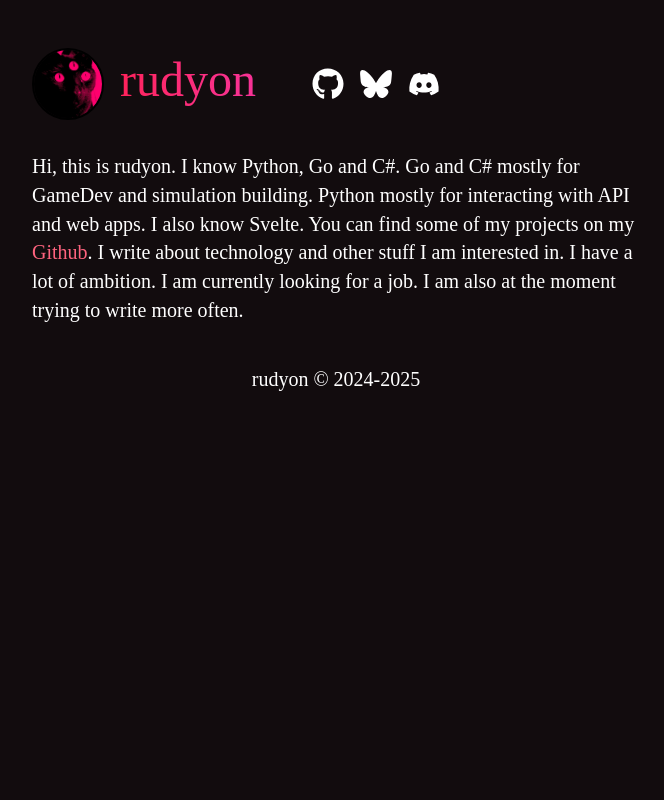
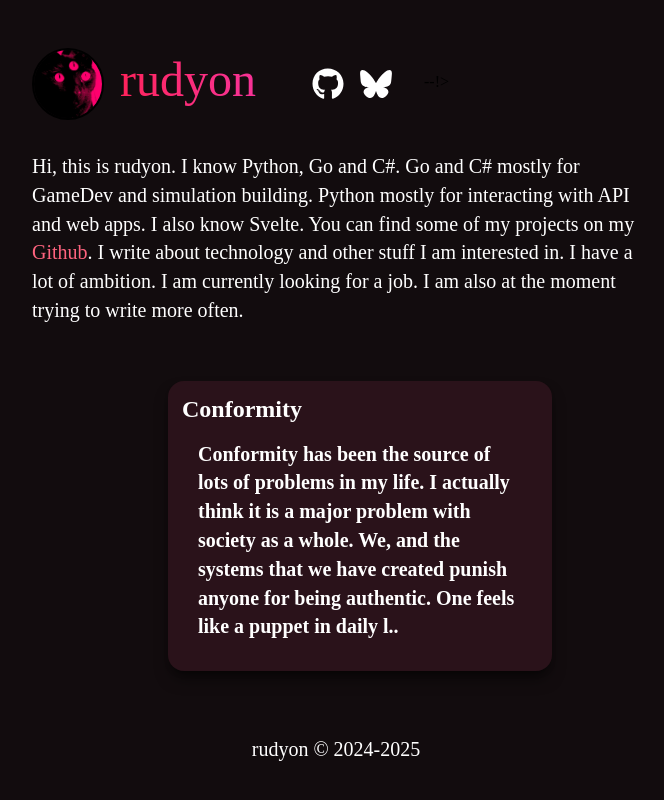
Before and after one commit to rudyon/rudyon.github.io, an Astro site: page / in a window 1280 px wide. Shown: the whole page, without its empty margins (304-968 px from the left). Built offline with nearby package versions, Linux system fonts and the light colour scheme; Astro itself is replaced by a stand-in of ours; a web font is replaced by a local one.

Commit message:
yay now conformity is readable again!

```diff
--- a/src/components/Header.astro
+++ b/src/components/Header.astro
@@ -13,6 +13,6 @@ import profilePicture from "../assets/pfp.jpg"
     <a href="https://bsky.app/profile/rudyon.io" target="_blank" title="Bluesky">
         <svg xmlns="http://www.w3.org/2000/svg" viewBox="0 0 512 512" width="32" height="32"><!--!Font Awesome Free 6.7.2 by @fontawesome - https://fontawesome.com License - https://fontawesome.com/license/free Copyright 2025 Fonticons, Inc.--><path fill="white" d="M111.8 62.2C170.2 105.9 233 194.7 256 242.4c23-47.6 85.8-136.4 144.2-180.2c42.1-31.6 110.3-56 110.3 21.8c0 15.5-8.9 130.5-14.1 149.2C478.2 298 412 314.6 353.1 304.5c102.9 17.5 129.1 75.5 72.5 133.5c-107.4 110.2-154.3-27.6-166.3-62.9l0 0c-1.7-4.9-2.6-7.8-3.3-7.8s-1.6 3-3.3 7.8l0 0c-12 35.3-59 173.1-166.3 62.9c-56.5-58-30.4-116 72.5-133.5C100 314.6 33.8 298 15.7 233.1C10.4 214.4 1.5 99.4 1.5 83.9c0-77.8 68.2-53.4 110.3-21.8z"/></svg>
     </a>
-    <a href="https://discord.gg/vfM9FCTZRj" target="_blank" title="Discord Server">
-        <svg xmlns="http://www.w3.org/2000/svg" viewBox="0 0 640 512" width="32" height="32"><!--!Font Awesome Free 6.7.2 by @fontawesome - https://fontawesome.com License - https://fontawesome.com/license/free Copyright 2025 Fonticons, Inc.--><path fill="white" d="M524.5 69.8a1.5 1.5 0 0 0 -.8-.7A485.1 485.1 0 0 0 404.1 32a1.8 1.8 0 0 0 -1.9 .9 337.5 337.5 0 0 0 -14.9 30.6 447.8 447.8 0 0 0 -134.4 0 309.5 309.5 0 0 0 -15.1-30.6 1.9 1.9 0 0 0 -1.9-.9A483.7 483.7 0 0 0 116.1 69.1a1.7 1.7 0 0 0 -.8 .7C39.1 183.7 18.2 294.7 28.4 404.4a2 2 0 0 0 .8 1.4A487.7 487.7 0 0 0 176 479.9a1.9 1.9 0 0 0 2.1-.7A348.2 348.2 0 0 0 208.1 430.4a1.9 1.9 0 0 0 -1-2.6 321.2 321.2 0 0 1 -45.9-21.9 1.9 1.9 0 0 1 -.2-3.1c3.1-2.3 6.2-4.7 9.1-7.1a1.8 1.8 0 0 1 1.9-.3c96.2 43.9 200.4 43.9 295.5 0a1.8 1.8 0 0 1 1.9 .2c2.9 2.4 6 4.9 9.1 7.2a1.9 1.9 0 0 1 -.2 3.1 301.4 301.4 0 0 1 -45.9 21.8 1.9 1.9 0 0 0 -1 2.6 391.1 391.1 0 0 0 30 48.8 1.9 1.9 0 0 0 2.1 .7A486 486 0 0 0 610.7 405.7a1.9 1.9 0 0 0 .8-1.4C623.7 277.6 590.9 167.5 524.5 69.8zM222.5 337.6c-29 0-52.8-26.6-52.8-59.2S193.1 219.1 222.5 219.1c29.7 0 53.3 26.8 52.8 59.2C275.3 311 251.9 337.6 222.5 337.6zm195.4 0c-29 0-52.8-26.6-52.8-59.2S388.4 219.1 417.9 219.1c29.7 0 53.3 26.8 52.8 59.2C470.7 311 447.5 337.6 417.9 337.6z"/></svg>
+    <!-- <a href="https://discord.gg/vfM9FCTZRj" target="_blank" title="Discord Server">
+        <svg xmlns="http://www.w3.org/2000/svg" viewBox="0 0 640 512" width="32" height="32"><!--!Font Awesome Free 6.7.2 by @fontawesome - https://fontawesome.com License - https://fontawesome.com/license/free Copyright 2025 Fonticons, Inc.--><path fill="white" d="M524.5 69.8a1.5 1.5 0 0 0 -.8-.7A485.1 485.1 0 0 0 404.1 32a1.8 1.8 0 0 0 -1.9 .9 337.5 337.5 0 0 0 -14.9 30.6 447.8 447.8 0 0 0 -134.4 0 309.5 309.5 0 0 0 -15.1-30.6 1.9 1.9 0 0 0 -1.9-.9A483.7 483.7 0 0 0 116.1 69.1a1.7 1.7 0 0 0 -.8 .7C39.1 183.7 18.2 294.7 28.4 404.4a2 2 0 0 0 .8 1.4A487.7 487.7 0 0 0 176 479.9a1.9 1.9 0 0 0 2.1-.7A348.2 348.2 0 0 0 208.1 430.4a1.9 1.9 0 0 0 -1-2.6 321.2 321.2 0 0 1 -45.9-21.9 1.9 1.9 0 0 1 -.2-3.1c3.1-2.3 6.2-4.7 9.1-7.1a1.8 1.8 0 0 1 1.9-.3c96.2 43.9 200.4 43.9 295.5 0a1.8 1.8 0 0 1 1.9 .2c2.9 2.4 6 4.9 9.1 7.2a1.9 1.9 0 0 1 -.2 3.1 301.4 301.4 0 0 1 -45.9 21.8 1.9 1.9 0 0 0 -1 2.6 391.1 391.1 0 0 0 30 48.8 1.9 1.9 0 0 0 2.1 .7A486 486 0 0 0 610.7 405.7a1.9 1.9 0 0 0 .8-1.4C623.7 277.6 590.9 167.5 524.5 69.8zM222.5 337.6c-29 0-52.8-26.6-52.8-59.2S193.1 219.1 222.5 219.1c29.7 0 53.3 26.8 52.8 59.2C275.3 311 251.9 337.6 222.5 337.6zm195.4 0c-29 0-52.8-26.6-52.8-59.2S388.4 219.1 417.9 219.1c29.7 0 53.3 26.8 52.8 59.2C470.7 311 447.5 337.6 417.9 337.6z"/></svg> --!>
 </div>
--- a/src/pages/conformity.md
+++ b/src/pages/conformity.md
@@ -1,7 +1,7 @@
 ---
 layout: '../layouts/Page.astro'
 ---
-# Lorem
+# Conformity
 
 Conformity has been the source of lots of problems in my life. I actually think it is a major problem with society as a whole. We, and the systems that we have created punish anyone for being authentic. One feels like a puppet in daily life. I think conformity is bad specifically because it accentuates the repression of one's shadow. It makes it so that one hides parts of themselves even harder then they would normally. Creating lots of anxiety. I personally have horrible anxiety over how I am perceived in public.
 
--- a/src/pages/index.astro
+++ b/src/pages/index.astro
@@ -6,4 +6,14 @@ import Page from "../layouts/Page.astro";
   <p>
     Hi, this is rudyon. I know Python, Go and C#. Go and C# mostly for GameDev and simulation building. Python mostly for interacting with API and web apps. I also know Svelte. You can find some of my projects on my <a href="https://github.com/rudyon">Github</a>. I write about technology and other stuff I am interested in. I have a lot of ambition. I am currently looking for a job. I am also at the moment trying to write more often.
   </p>
+  <div class="flex justify-center gap-y-6">
+    <ul class="grid grid-cols-1">
+        <li class="m-6 max-w-sm rounded-2xl text-left bg-card overflow-hidden shadow-lg/50 transition-all duration-300 ease-out hover:-translate-y-1 hover:shadow-xl/70">
+          <a href="/conformity" class="card">
+            <h2 class="m-2">Conformity</h3>
+            <p>Conformity has been the source of lots of problems in my life. I actually think it is a major problem with society as a whole. We, and the systems that we have created punish anyone for being authentic. One feels like a puppet in daily l..</p>
+          </a>
+        </li>
+    </ul>
+  </div>
 </Page>
--- a/src/styles/global.css
+++ b/src/styles/global.css
@@ -23,8 +23,25 @@ a {
   @apply text-rose-400 hover:text-rose-300 hover:underline;
 }
 
+.card {
+  color: white;
+}
+
+.card:hover {
+  color: white;
+  text-decoration: none;
+}
+
 .bg-dr {
   background-color: #120c0e;
+}
+
+.bg-card {
+  background-color: #381621a8;
+}
+
+.bg-card:hover {
+  background-color: #70183459;
 }
 
 h1,
@@ -32,7 +49,7 @@ h2,
 h3 {
   font-weight: bold;
   font-family: "Solway";
-  padding: 0.5em;
+  padding: 0.25em;
 }
 
 h1 {
```
Also changed, not shown: .github/workflows/astro.yml, 1 other file.
